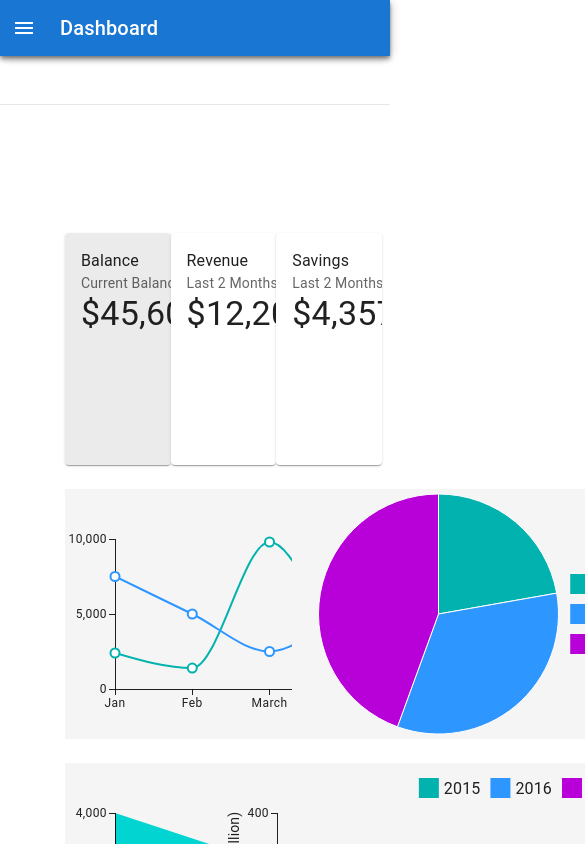
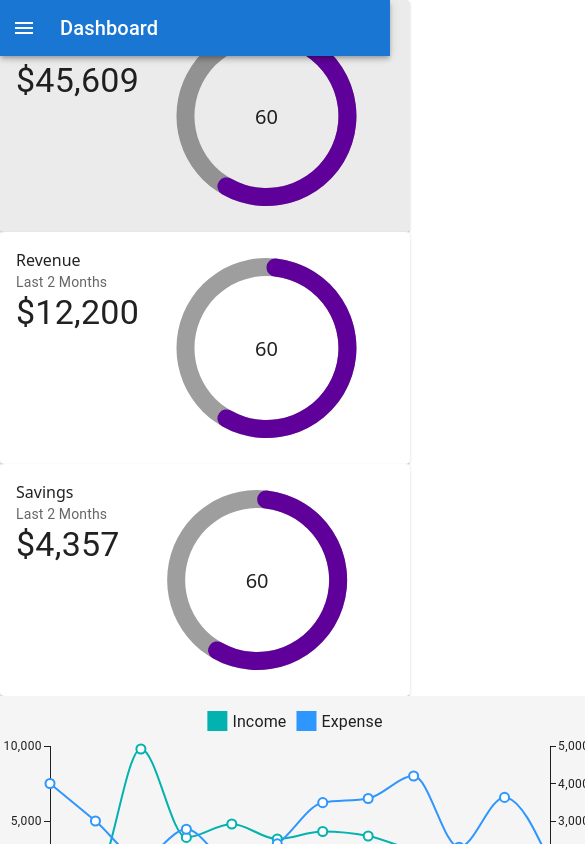
Before and after one commit to MusabRehman03/Simple-React-Dashboard, a React (Vite) app: page / in a window 390 px wide. Shown: the top 844 px of the page, 585 px wide, since content can reach past the window. Built offline with nearby package versions, Linux system fonts and the light colour scheme.

Commit message:
fix: Make the page responsive

```diff
--- a/src/App.jsx
+++ b/src/App.jsx
@@ -17,8 +17,8 @@ function App() {
     <>
       <BrowserRouter>
         <Routes>
-          <Route path="/" element={<Layout />}>
-            <Route index element={<HomePage />} />
+          {/* <Route path="/" element={<Layout />}> */}
+            <Route path="/" element={<HomePage />} />
             <Route path="/About" element={<AboutPage />} />
             <Route path="/Settings" element={<SettingsPage />} />
             <Route path="/Contact" element={<ContactPage />} />
@@ -26,7 +26,7 @@ function App() {
             <Route path="/ManualProducts" element={< ManualProductsPage />} />
             <Route path="/Categories" element={< CategoriesPage />} />
 
-          </Route>
+          {/* </Route> */}
         </Routes>
       </BrowserRouter>
 
--- a/src/Grid.jsx
+++ b/src/Grid.jsx
@@ -1,65 +1,61 @@
-import * as React from 'react';
-import { styled } from '@mui/material/styles';
-import Box from '@mui/material/Box';
-import Paper from '@mui/material/Paper';
-import Grid from '@mui/material/Grid2';
+// import * as React from 'react';
+// import { styled } from '@mui/material/styles';
+// import Box from '@mui/material/Box';
+// import Paper from '@mui/material/Paper';
+// import Grid from '@mui/material/Grid2';
 
 
-import ResponsiveDrawer from './ResponsiveDrawer';
-import BarsDataset from './components./BarChart';
-import BasicPie from './components./PieChart';
+// import ResponsiveDrawer from './ResponsiveDrawer';
+// import BarsDataset from './components./BarChart';
+// import BasicPie from './components./PieChart';
 
-import BiaxialLineChart from './components./LineChart';
-import AreaChart from './components./AreaChart';
-import SelectActionCard from './components./Cards';
-const Item = styled(Paper)(({ theme }) => ({
-  backgroundColor: '#fff',
-  ...theme.typography.body2,
-  padding: theme.spacing(1),
-  textAlign: 'center',
-  color: theme.palette.text.secondary,
-  ...theme.applyStyles('dark', {
-    backgroundColor: '#1A2027',
-  }),
-}));
+// import BiaxialLineChart from './components./LineChart';
+// import AreaChart from './components./AreaChart';
+// import SelectActionCard from './components./Cards';
+// const Item = styled(Paper)(({ theme }) => ({
+//   backgroundColor: '#fff',
+//   ...theme.typography.body2,
+//   padding: theme.spacing(1),
+//   textAlign: 'center',
+//   color: theme.palette.text.secondary,
+//   ...theme.applyStyles('dark', {
+//     backgroundColor: '#1A2027',
+//   }),
+// }));
 
-export default function BasicGrid() {
-  return (
-    <Box sx={{ flexGrow: 1,backgroundColor:'' }}>
-      <Grid rowSpacing={3} container spacing={0}>
-        <Grid size={12}>
-            <ResponsiveDrawer />
-          {/* <Item></Item> */}
-        </Grid>
-        <Grid size={2}>
-        </Grid>
-        <Grid size={10}>
-            <SelectActionCard />
-          {/* <Item></Item> */}
-        </Grid>
-        <Grid size={2}>
-        </Grid>
-        <Grid size={7}>
-        <BiaxialLineChart/>
+// export default function BasicGrid() {
+//   return (
+//     <Box sx={{ flexGrow: 1,backgroundColor:'' }}>
+//       <Grid rowSpacing={3} container spacing={0}>
+//         <Grid size={12}>
+//             <ResponsiveDrawer />
+//           {/* <Item></Item> */}
+//         </Grid>
+//         <Grid size={2}>
+//         </Grid>
+//         <Grid item xs={12} md={10}>
+//   <SelectActionCard />
+//   {/* <Item></Item> */}
+// </Grid>
+//         {/* <Grid size={2}>
+//         </Grid>
+//         <Grid size={7}>
+//         <BiaxialLineChart/>
 
-        </Grid>
-        <Grid size={2.6}>
-        <BasicPie/>
+//         </Grid>
+//         <Grid size={2.6}>
+//         <BasicPie/>
 
-        </Grid>
-        <Grid size={2}>
-            {/* <MiniDrawer/> */}
-          {/* <Item></Item> */}
-        </Grid>
-        <Grid size={5}>
-        <AreaChart/>
-          {/* <Item></Item> */}
-        </Grid>
-        <Grid size={5}>
-        <BarsDataset/>
-          {/* <Item></Item> */}
-        </Grid>
-        </Grid>
-    </Box>
-  );
-}
+//         </Grid> */}
+//         {/* <Grid size={5}> */}
+//         {/* <AreaChart/> */}
+//           {/* <Item></Item> */}
+//         {/* </Grid> */}
+//         <Grid size={5}>
+//         {/* <BarsDataset/> */}
+//           {/* <Item></Item> */}
+//         </Grid>
+//         </Grid>
+//     </Box>
+//   );
+// }
--- a/src/ResponsiveDrawer.jsx
+++ b/src/ResponsiveDrawer.jsx
@@ -22,6 +22,12 @@ import ShoppingCartIcon from "@mui/icons-material/ShoppingCart";
 import HomeIcon from "@mui/icons-material/Home";
 import InfoIcon from "@mui/icons-material/Info";
 import { Link } from "react-router-dom";
+import SelectActionCard from "./components./Cards";
+import LineChart from "./components./LineChart";
+import PieChart from "./components./PieChart"
+import AreaChart from "./components./AreaChart"
+import BarChart from "./components./BarChart"
+
 const drawerWidth = 240;
 
 function ResponsiveDrawer(props) {
@@ -158,21 +164,22 @@ function ResponsiveDrawer(props) {
 
   return (
     <Box sx={{ display: "flex" }}>
-      <CssBaseline />
+      {/* <CssBaseline /> */}
       <AppBar
-        position="fixed"
-        sx={{
-          width: { sm: `calc(100% - ${drawerWidth}px)` },
-          ml: { sm: `${drawerWidth}px` },
-        }}
-      >
+  position="fixed"
+  sx={{
+    // width: { sm: `calc(100% - ${drawerWidth}px)` },
+    // ml: { sm: `${drawerWidth}px` },
+    zIndex: (theme) => theme.zIndex.drawer + 1, // Ensures AppBar is above the drawer
+  }}
+>
         <Toolbar>
           <IconButton
             color="inherit"
             aria-label="open drawer"
             edge="start"
             onClick={handleDrawerToggle}
-            sx={{ mr: 2, display: { sm: "none" } }}
+            sx={{ mr: 2, display: { xl: "none" } }}
           >
             <MenuIcon />
           </IconButton>
@@ -181,11 +188,15 @@ function ResponsiveDrawer(props) {
           </Typography>
         </Toolbar>
       </AppBar>
+
+
+
       <Box
         component="nav"
-        sx={{ width: { sm: drawerWidth }, flexShrink: { sm: 0 } }}
+        sx={{ width: { lg: drawerWidth } }}
         aria-label="mailbox folders"
       >
+         {/* flexShrink: { lg: 0 } */}
         {/* The implementation can be swapped with js to avoid SEO duplication of links. */}
         <Drawer
           container={container}
@@ -194,7 +205,7 @@ function ResponsiveDrawer(props) {
           onTransitionEnd={handleDrawerTransitionEnd}
           onClose={handleDrawerClose}
           sx={{
-            display: { xs: "block", sm: "none" },
+            display: { xl: "block" },
             "& .MuiDrawer-paper": {
               boxSizing: "border-box",
               width: drawerWidth,
@@ -208,10 +219,11 @@ function ResponsiveDrawer(props) {
         >
           {drawer}
         </Drawer>
+
         <Drawer
           variant="permanent"
           sx={{
-            display: { xs: "none", sm: "block" },
+            display: { xs: "none", xl: "block" },
             "& .MuiDrawer-paper": {
               boxSizing: "border-box",
               width: drawerWidth,
@@ -222,43 +234,20 @@ function ResponsiveDrawer(props) {
           {drawer}
         </Drawer>
       </Box>
-      <Box
-        component="main"
-        sx={{
-          flexGrow: 1,
-          p: 3,
-          width: { sm: `calc(100% - ${drawerWidth}px)` },
-        }}
-      >
-        <Toolbar />
-        {/* <Typography sx={{ marginBottom: 2 }}>
-          Lorem ipsum dolor sit amet, consectetur adipiscing elit, sed do eiusmod
-          tempor incididunt ut labore et dolore magna aliqua. Rhoncus dolor purus non
-          enim praesent elementum facilisis leo vel. Risus at ultrices mi tempus
-          imperdiet. Semper risus in hendrerit gravida rutrum quisque non tellus.
-          Convallis convallis tellus id interdum velit laoreet id donec ultrices.
-          Odio morbi quis commodo odio aenean sed adipiscing. Amet nisl suscipit
-          adipiscing bibendum est ultricies integer quis. Cursus euismod quis viverra
-          nibh cras. Metus vulputate eu scelerisque felis imperdiet proin fermentum
-          leo. Mauris commodo quis imperdiet massa tincidunt. Cras tincidunt lobortis
-          feugiat vivamus at augue. At augue eget arcu dictum varius duis at
-          consectetur lorem. Velit sed ullamcorper morbi tincidunt. Lorem donec massa
-          sapien faucibus et molestie ac.
-        </Typography>
-        <Typography sx={{ marginBottom: 2 }}>
-          Consequat mauris nunc congue nisi vitae suscipit. Fringilla est ullamcorper
-          eget nulla facilisi etiam dignissim diam. Pulvinar elementum integer enim
-          neque volutpat ac tincidunt. Ornare suspendisse sed nisi lacus sed viverra
-          tellus. Purus sit amet volutpat consequat mauris. Elementum eu facilisis
-          sed odio morbi. Euismod lacinia at quis risus sed vulputate odio. Morbi
-          tincidunt ornare massa eget egestas purus viverra accumsan in. In hendrerit
-          gravida rutrum quisque non tellus orci ac. Pellentesque nec nam aliquam sem
-          et tortor. Habitant morbi tristique senectus et. Adipiscing elit duis
-          tristique sollicitudin nibh sit. Ornare aenean euismod elementum nisi quis
-          eleifend. Commodo viverra maecenas accumsan lacus vel facilisis. Nulla
-          posuere sollicitudin aliquam ultrices sagittis orci a.
-        </Typography> */}
-      </Box>
+
+
+<div className="flex flex-col gap-10 items-center px-10 mt-28">
+  <SelectActionCard/>
+  <div className="flex xl:flex-row flex-col items-center gap-10 ">
+  <LineChart/>
+  <PieChart/>
+  </div>
+  {/* <div className="flex lg:flex-row flex-col items-center gap-6">
+  <AreaChart/>
+  <BarChart/>
+  </div> */}
+</div>
+
     </Box>
   );
 }
--- a/src/components./Cards.jsx
+++ b/src/components./Cards.jsx
@@ -41,15 +41,18 @@ const cards = [
 function SelectActionCard() {
   const [selectedCard, setSelectedCard] = React.useState(0);
   return (
-    <Box
-      sx={{
-        width: '97.5%',
-        display: 'flex',
-       justifyContent:'space-between'
-      }}
-    >
+    // <Box
+    //   sx={{
+    //     width: '97.5%',
+    //     display: 'flex',
+    //    flexWrap: 'wrap',
+    //    alignItems:'center',
+    //    gap: '20px'
+    //   }}
+    // >
+    <div className="flex items-center w-full justify-center 2xl:justify-between gap-10  flex-wrap">
       {cards.map((card, index) => (
-        <Card sx={{width:'430px'}}>
+        <Card sx={{ width:'410px'}}>
           <CardActionArea
             onClick={() => setSelectedCard(index)}
             data-active={selectedCard === index ? "" : undefined}
@@ -83,7 +86,8 @@ function SelectActionCard() {
           </CardActionArea>
         </Card>
       ))}
-    </Box>
+      </div>
+    // </Box>
   );
 }
 
--- a/src/components./LineChart.jsx
+++ b/src/components./LineChart.jsx
@@ -1,4 +1,5 @@
 import * as React from 'react';
+import { useState, useEffect } from 'react';
 import { LineChart } from '@mui/x-charts/LineChart';
 
 const uData = [4000, 3000, 2000, 2780, 1890, 2390, 3490,3600,4200,2300,3630,1900];
@@ -19,9 +20,27 @@ const xLabels = [
 ];
 
 export default function BiaxialLineChart() {
+
+  const [chartWidth, setChartWidth] = useState(window.innerWidth > 1024 ? 880 : 600);
+
+  useEffect(() => {
+    const handleResize = () => {
+      if (window.innerWidth > 1024) {
+        setChartWidth(880); // Large screens
+      } else if (window.innerWidth > 768) {
+        setChartWidth(750); // Medium screens
+      } else {
+        setChartWidth(500); // Small screens
+      }
+    };
+
+    window.addEventListener("resize", handleResize);
+    return () => window.removeEventListener("resize", handleResize);
+  }, []);
+
   return (
     <LineChart
-      width={950}
+      width={chartWidth}
       height={250}
       series={[
         { data: pData, label: 'Income', yAxisId: 'leftAxisId' },
--- a/src/components./PieChart.jsx
+++ b/src/components./PieChart.jsx
@@ -1,7 +1,28 @@
 import * as React from 'react';
+import { useState, useEffect } from 'react';
 import { PieChart } from '@mui/x-charts/PieChart';
 
 export default function BasicPie() {
+  const [chartWidth, setChartWidth] = useState(window.innerWidth > 1024 ? 388 : 600);
+
+  useEffect(() => {
+    const handleResize = () => {
+      if(window.innerWidth > 1350){
+        setChartWidth(388); // Large screens
+      }
+      else if (window.innerWidth > 1024) {
+        setChartWidth(880); // Large screens
+      } else if (window.innerWidth > 768) {
+        setChartWidth(750); // Medium screens
+      } else {
+        setChartWidth(500); // Small screens
+      }
+    };
+
+    window.addEventListener("resize", handleResize);
+    return () => window.removeEventListener("resize", handleResize);
+  }, []);
+
   return (
     <PieChart
       series={[
@@ -13,7 +34,7 @@ export default function BasicPie() {
           ],
         },
       ]}
-      width={388}
+      width={chartWidth}
       height={250}
       sx={{backgroundColor:'whitesmoke'}}
     />
--- a/src/pages/HomePage.jsx
+++ b/src/pages/HomePage.jsx
@@ -1,10 +1,13 @@
 import React from 'react'
+import ResponsiveDrawer from '../ResponsiveDrawer'
 
-import BasicGrid from '../Grid'
+// import BasicGrid from '../Grid'
 function HomePage() {
   return (
     <div >
-        <BasicGrid/>
+        {/* <BasicGrid/>
+         */}
+         <ResponsiveDrawer/>
     </div>
   )
 }
--- a/src/pages/Layout.jsx
+++ b/src/pages/Layout.jsx
@@ -8,9 +8,8 @@ const Layout = () => {
         {/* <Link to="/">Home</Link> | <Link to="/about">About</Link> */}
         <ResponsiveDrawer/>
       </nav>
-      <hr />
       {/* This is where child components will be rendered */}
-      <Outlet />
+      {/* <Outlet /> */}
     </div>
   );
 };
```
Also changed, not shown: 1 other file (tests, documents, lock files or other folders).
